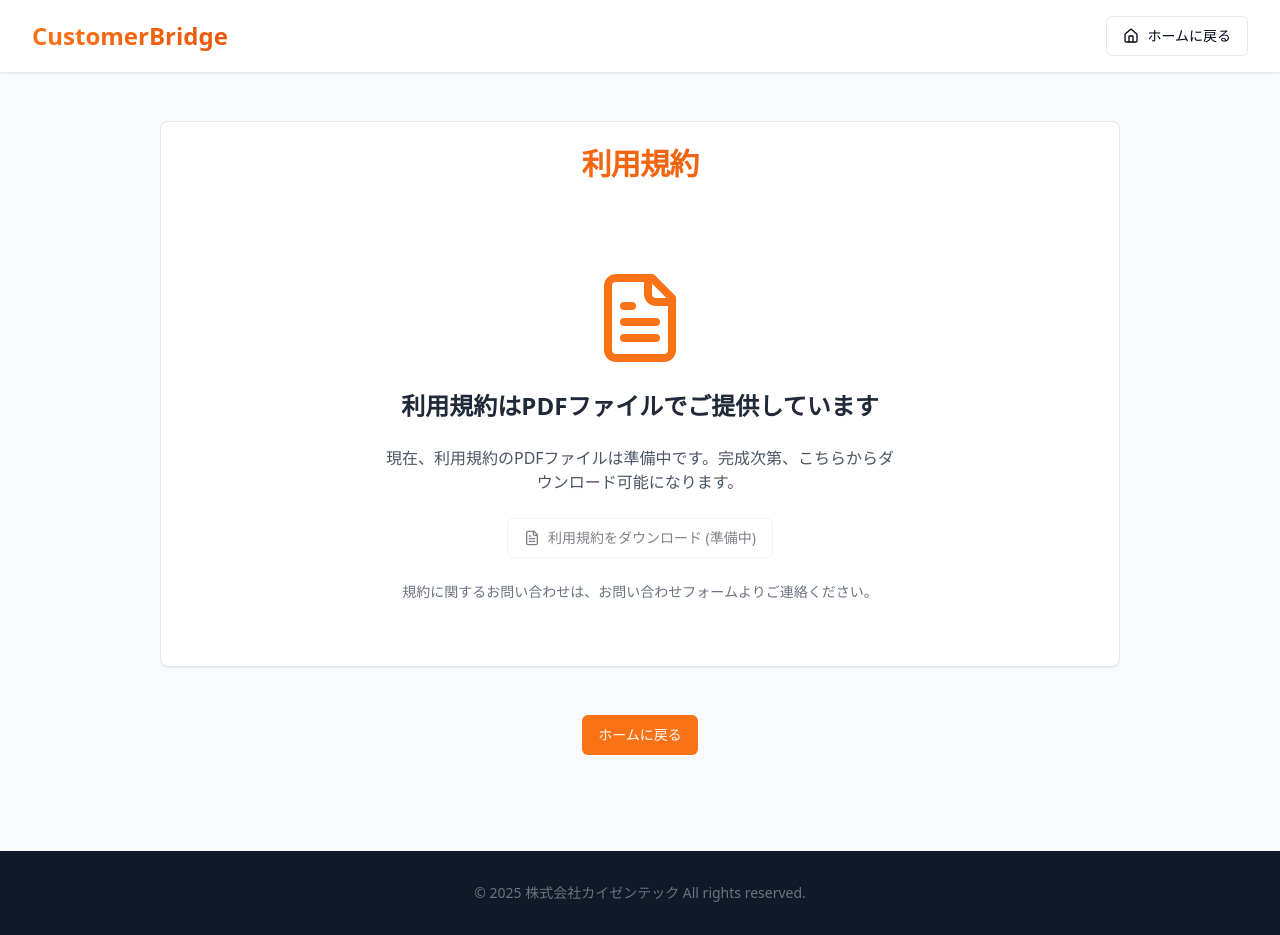
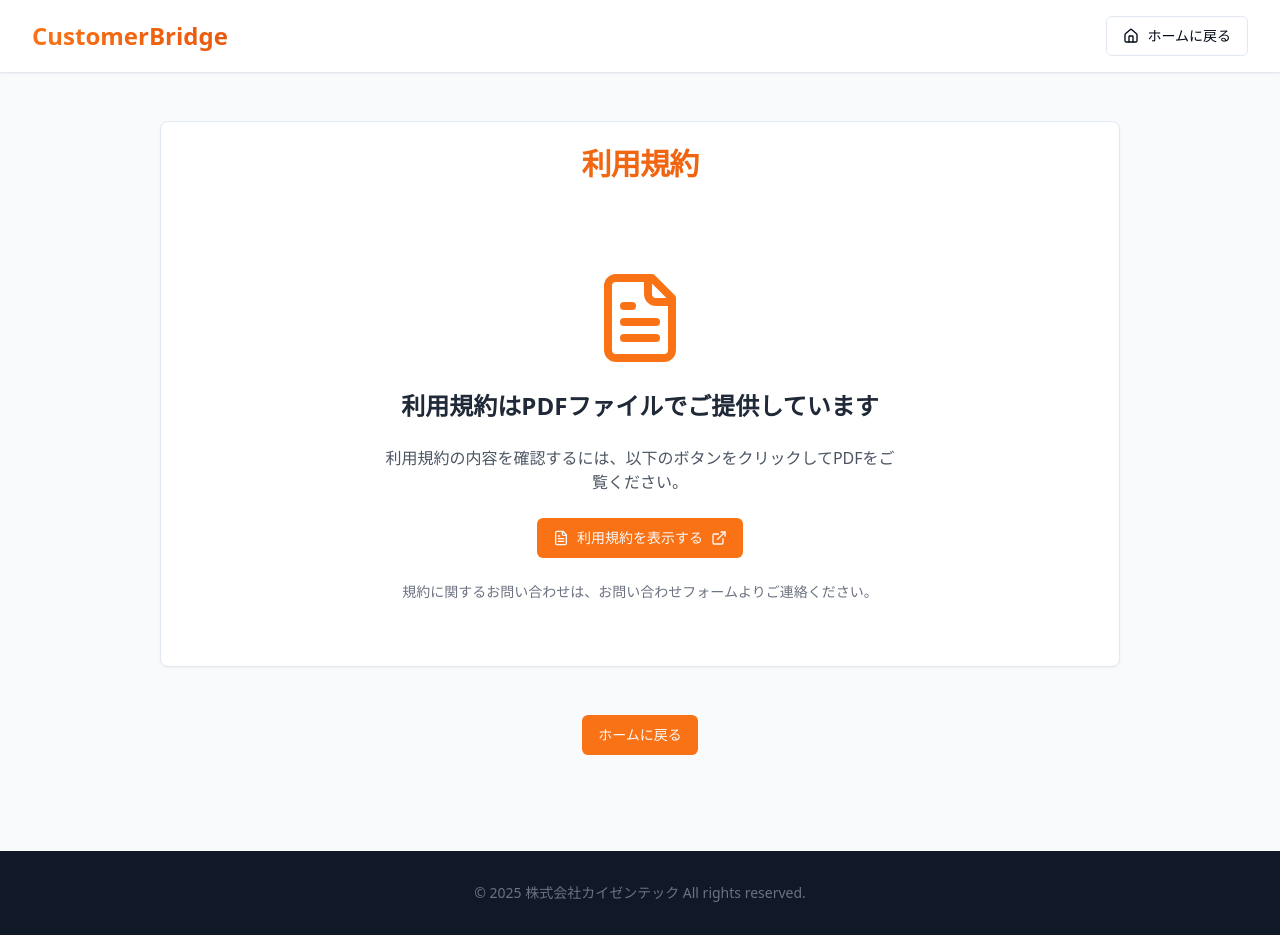
Before and after one commit to e-kaizen/customerbridge, a React (Vite) app: page /terms-of-service in a window 1280 px wide. Built offline with nearby package versions, Linux system fonts and the light colour scheme.

Commit message:
Update terms of service URL
Updates the URL for the terms of service.

```diff
--- a/src/pages/TermsOfService.tsx
+++ b/src/pages/TermsOfService.tsx
@@ -2,9 +2,11 @@
 import { Link } from "react-router-dom";
 import { Button } from "@/components/ui/button";
 import { Card, CardContent, CardHeader, CardTitle } from "@/components/ui/card";
-import { Home, FileText } from "lucide-react";
+import { Home, FileText, ExternalLink } from "lucide-react";
 
 const TermsOfService = () => {
+  const termsDocumentUrl = "https://drive.google.com/file/d/1WIo5cEaHEvHqeHT2CgdLHDjaGR1ysJBh/view?usp=sharing";
+
   return (
     <div className="min-h-screen bg-gray-50">
       {/* Header */}
@@ -35,13 +37,16 @@ const TermsOfService = () => {
               <FileText className="h-24 w-24 text-orange-500" />
               <h2 className="text-2xl font-semibold text-gray-800">利用規約はPDFファイルでご提供しています</h2>
               <p className="text-gray-600 max-w-lg">
-                現在、利用規約のPDFファイルは準備中です。完成次第、こちらからダウンロード可能になります。
+                利用規約の内容を確認するには、以下のボタンをクリックしてPDFをご覧ください。
               </p>
               <div className="mt-8">
-                <Button variant="outline" className="flex items-center gap-2" disabled>
-                  <FileText size={16} />
-                  利用規約をダウンロード (準備中)
-                </Button>
+                <a href={termsDocumentUrl} target="_blank" rel="noopener noreferrer">
+                  <Button variant="default" className="flex items-center gap-2 bg-orange-500 hover:bg-orange-600">
+                    <FileText size={16} />
+                    利用規約を表示する
+                    <ExternalLink size={16} />
+                  </Button>
+                </a>
               </div>
               <p className="text-sm text-gray-500 mt-8">
                 規約に関するお問い合わせは、お問い合わせフォームよりご連絡ください。
```
